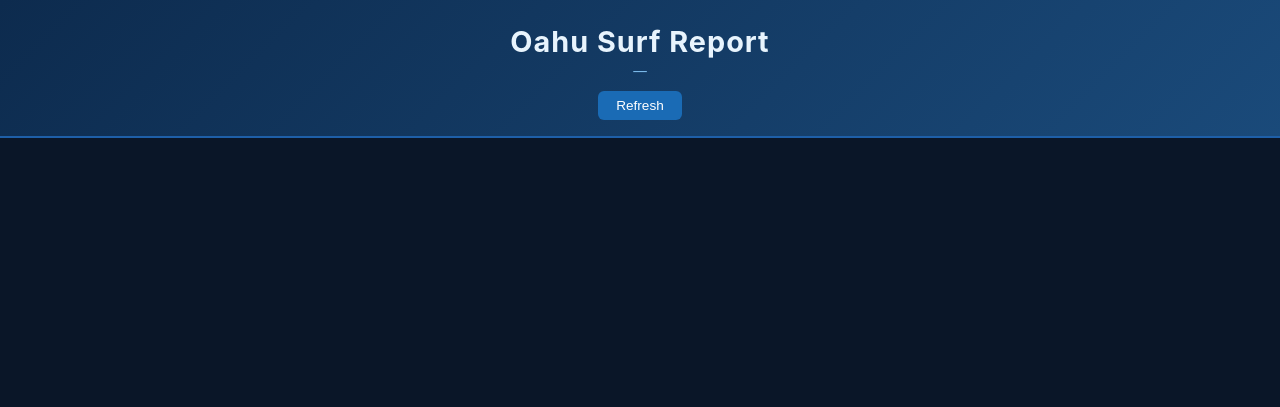
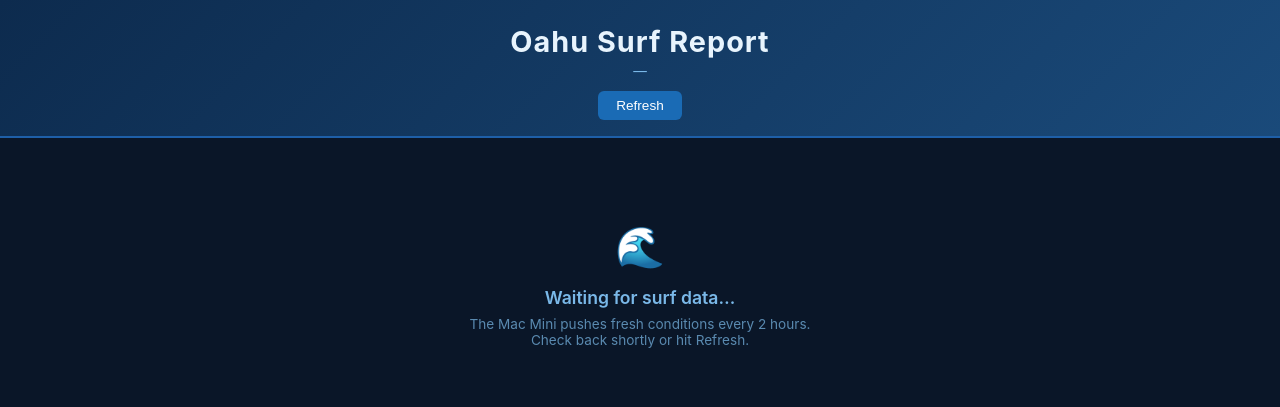
Before and after one commit to bradyoshiro/surf-report, a Flask app: page / in a window 1280 px wide. Shown: the top 407 px of the page. Run offline with Flask 3, Linux system fonts and the light colour scheme.

Commit message:
add empty state message when cache is empty

```diff
--- a/templates/index.html
+++ b/templates/index.html
@@ -147,6 +147,13 @@
 </header>
 
 <div class="grid" id="conditions-grid">
+  {% if not conditions %}
+  <div style="grid-column:1/-1; text-align:center; padding:60px 20px; color:#5a8ab0;">
+    <div style="font-size:2.5rem; margin-bottom:16px;">🌊</div>
+    <div style="font-size:1.1rem; font-weight:600; color:#7ab8e8; margin-bottom:8px;">Waiting for surf data…</div>
+    <div style="font-size:0.85rem;">The Mac Mini pushes fresh conditions every 2 hours.<br>Check back shortly or hit Refresh.</div>
+  </div>
+  {% endif %}
   {% for c in conditions %}
   <div class="card {% if c.error %}error{% endif %}">
     {% if c.error %}
```
